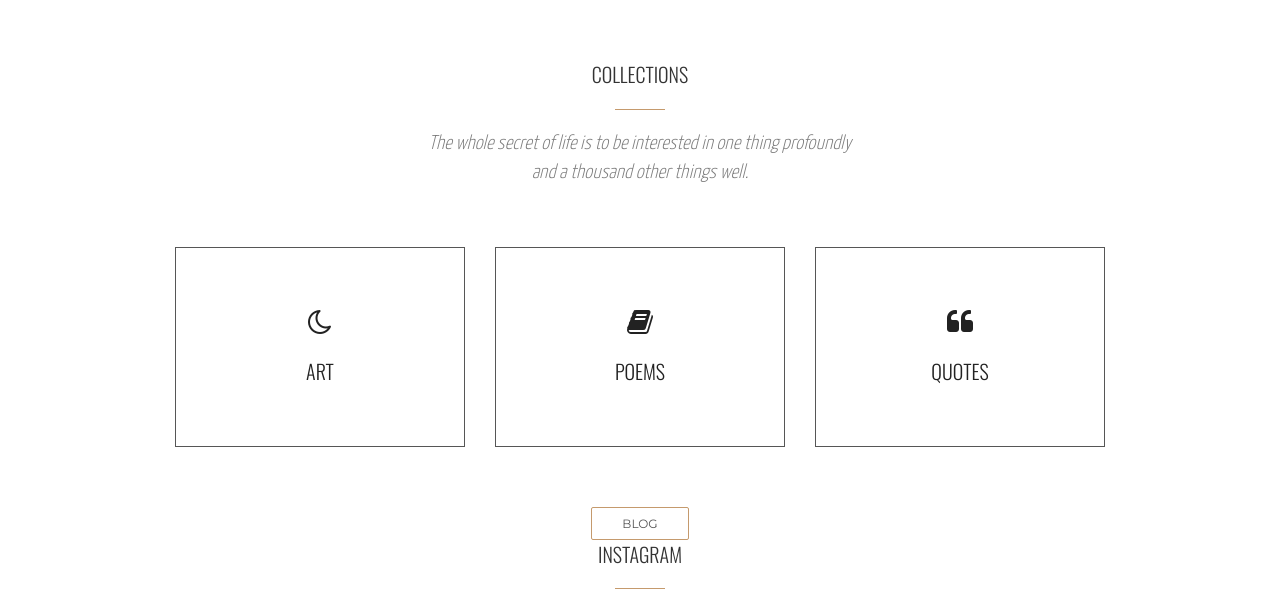
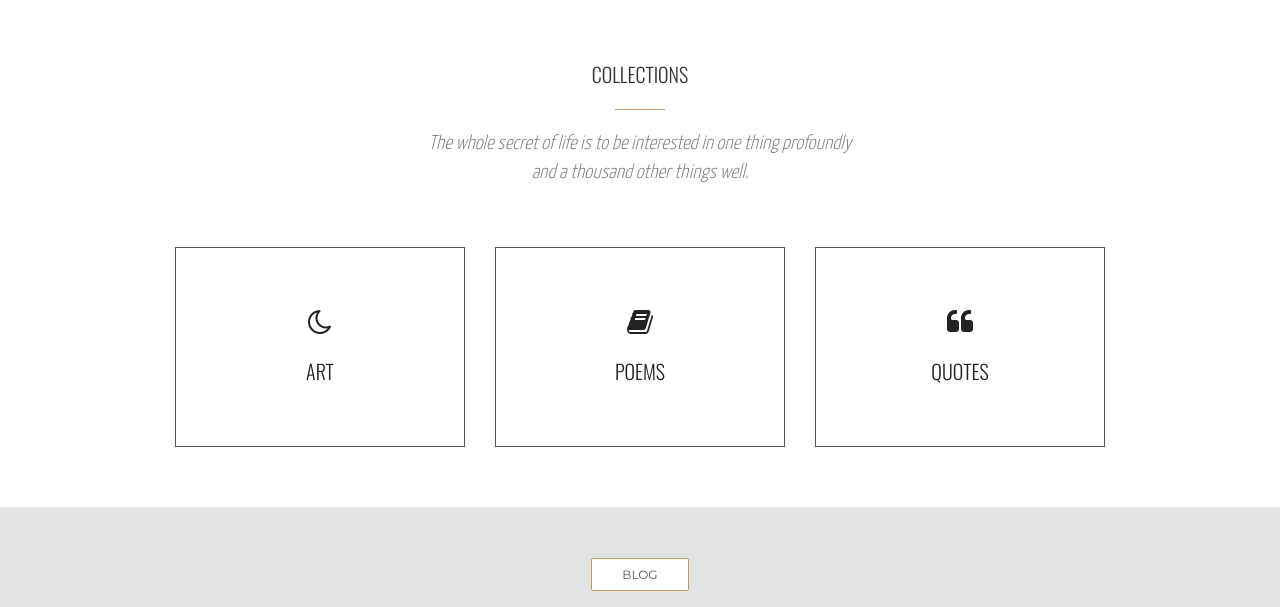
Before and after one commit to puds/serriferous.github.io, a Jekyll site: the page index.html, which Jekyll copies as it is, in a window 1280 px wide. Shown: the part 1154-1761 px from the top of the page. Built offline with Jekyll 4.4.1, drawn with Linux system fonts in a browser that asks for light colours; nearby versions of some CDN libraries; comment, search, counter and statistics services are not loaded.

Commit message:
Update index.html

```diff
--- a/index.html
+++ b/index.html
@@ -186,14 +186,17 @@
                 <br>
 
     <!-- Call-to-Action Section -->
-    <div id="blog">
+    <div id="cta">
         <div class="container text-center">
             <a href="/blog" class="btn go-to-btn">blog</a>
         </div>
     </div>
 
+    <div class="space"></div>
+            <br>
+
     <!-- Portfolio Section -->
-    <div id="insta">
+    <div id="portfolio">
         <div class="container">
             <div class="row text-center">
                 <div class="col-md-8 col-md-offset-2">
@@ -285,6 +288,9 @@
 
     </div>
 
+<div class="space"></div>
+            <br>
+
     <!-- Clients Section -->
     <div id="clients">
         <div class="overlay">
@@ -304,8 +310,11 @@
         </div>
     </div>
 
+<div class="space"></div>
+            <br>
+
         <!-- Testimonial Section -->
-    <div id="testimonial">
+    <div id="testimonials">
         <div class="overlay">
             <div class="container">
 <div class="space"></div>
@@ -314,7 +323,7 @@
                     <hr>
                 </div>
 
-                <div id="testimonial" class="owl-carousel owl-theme">
+                <div id="testimonials" class="owl-carousel owl-theme">
                   <div class="item">
                     <br><h11>I promise if you keep searching for everything beautiful in this world,<br>you will eventually become it.</h11>
                     <br><br>
```
